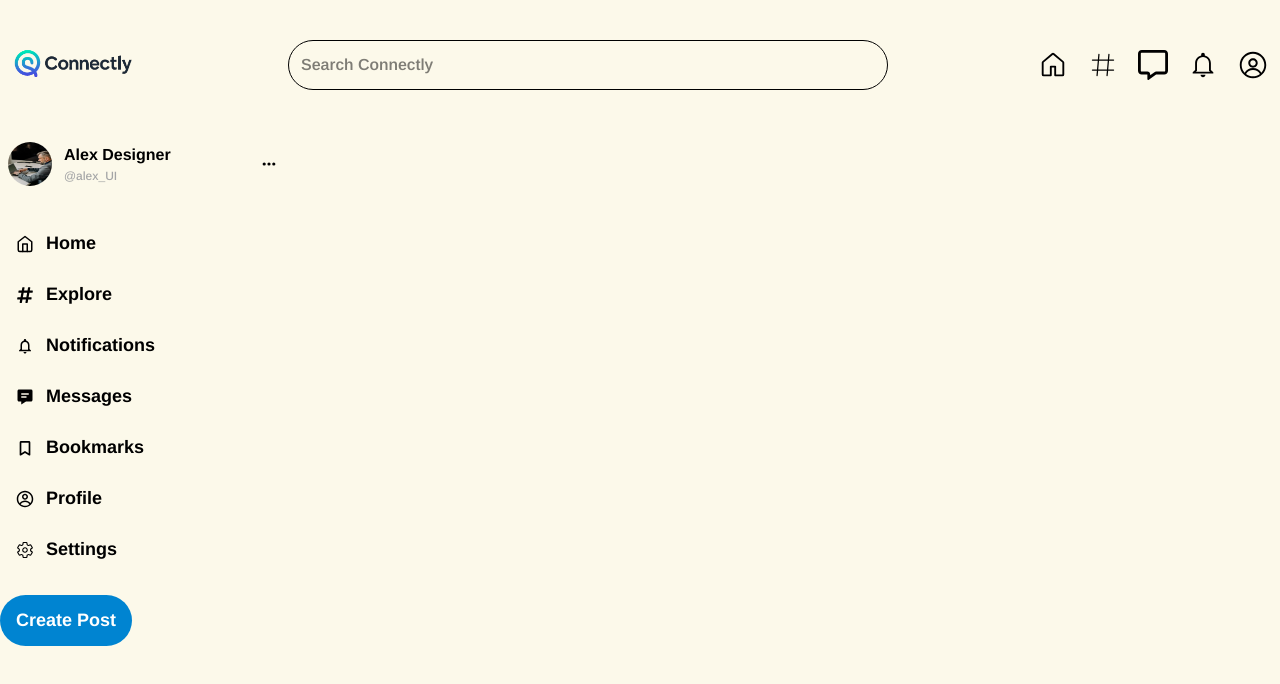
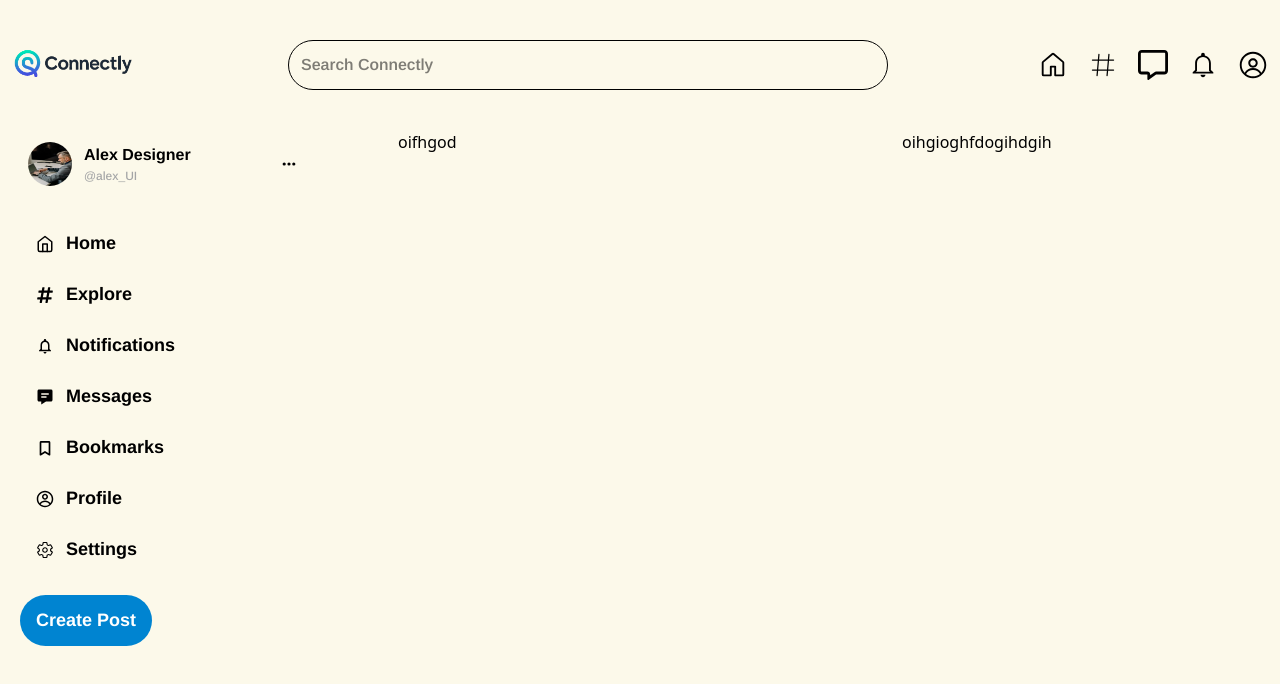
Before and after one commit to hubertDgomes/Connectly, a React (Vite) app: page /app in a window 1280 px wide. Shown: the top 684 px of the page. Built offline with nearby package versions, Linux system fonts and the light colour scheme.

Commit message:
Refactor Home component layout and improve sidebar structure

```diff
--- a/index.html
+++ b/index.html
@@ -3,13 +3,13 @@
 
 <head>
   <meta charset="UTF-8" />
-  <link rel="icon" type="image/svg+xml" href="/vite.svg" />
+  <link rel="icon" type="image/svg+xml" href="./src/assets/logo.png" />
   <meta name="viewport" content="width=device-width, initial-scale=1.0" />
   <link rel="preconnect" href="https://fonts.googleapis.com">
   <link rel="preconnect" href="https://fonts.gstatic.com" crossorigin>
   <link href="https://fonts.googleapis.com/css2?family=Arimo:ital,wght@0,400..700;1,400..700&display=swap"
     rel="stylesheet">
-  <title>connectly</title>
+  <title>Connectly</title>
 </head>
 
 <body>
--- a/src/components/pages/Home.jsx
+++ b/src/components/pages/Home.jsx
@@ -12,8 +12,9 @@ import { IoSettingsOutline } from "react-icons/io5";
 const Home = () => {
   return (
     <>
-      <section>
-        <div className="w-[30%] h-screen fixed overflow-y-scroll">
+
+      <div className="flex justify-between">
+        <div className="w-[30%] h-screen sticky top-0 overflow-y-scroll ml-[20px]">
         <div className="w-full py-3 px-2 rounded-full hover:border-gray-300 hover:border hover:cursor-pointer hover:bg-[#eae8e0] hover:shadow-md ">
           <div className="w-full flex items-center">
             <Images
@@ -63,7 +64,14 @@ const Home = () => {
           </button>
         </div>
       </div>
-      </section>
+
+      <div className="w-[40%] h-screen overflow-scroll">
+        <h1>oifhgod</h1>
+      </div>
+      <div className="w-[30%]">
+        <h1>oihgioghfdogihdgih</h1>
+      </div>
+      </div>
     </>
   );
 };
--- a/src/index.css
+++ b/src/index.css
@@ -1,4 +1,7 @@
 @import "tailwindcss";
+::-webkit-scrollbar {
+  display: none;
+}
 html{
     background: #FCF9EA;
 }
```
Lines whose indentation alone changed are shown as unchanged.
